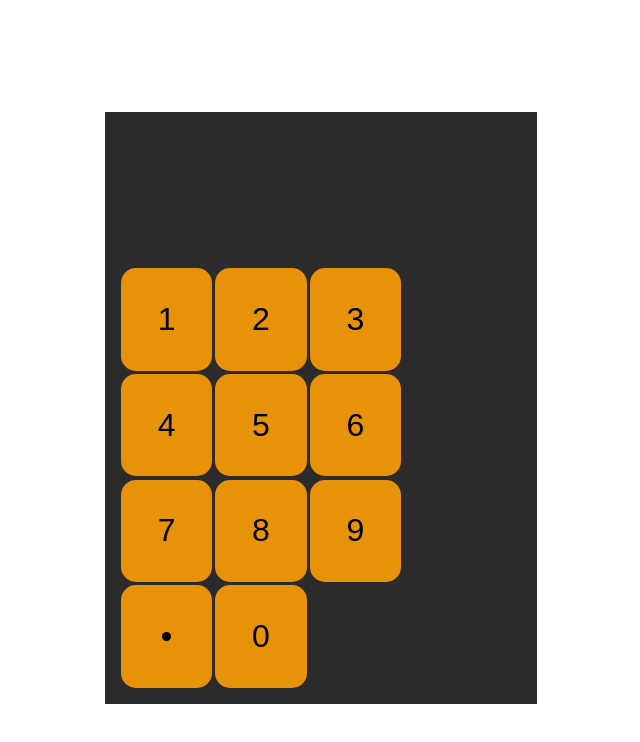
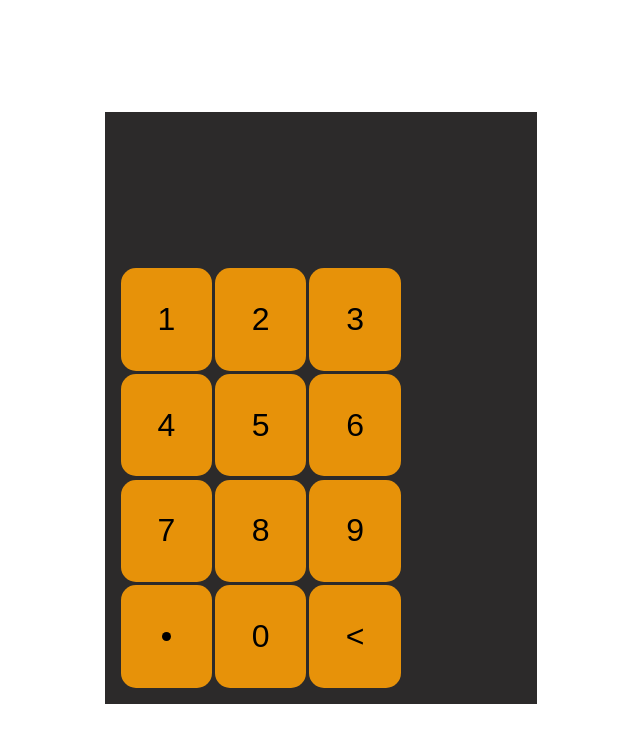
Before and after one commit to TheCyanNerd/odin-calculator, a plain HTML site: page index.html in a window 1280 px wide. Shown: the whole page, without its empty margins (319-959 px from the left). Drawn offline with Linux system fonts and the light colour scheme.

Commit message:
Added backspace button

```diff
--- a/index.html
+++ b/index.html
@@ -23,7 +23,7 @@
         <div id="point"></div>
       </button>
       <button id="btn-0" class="digit">0</button>
-
+      <button id="btn-del" class="digit">&lt;</button>
     </div>
     <div></div>
   </div>
```
